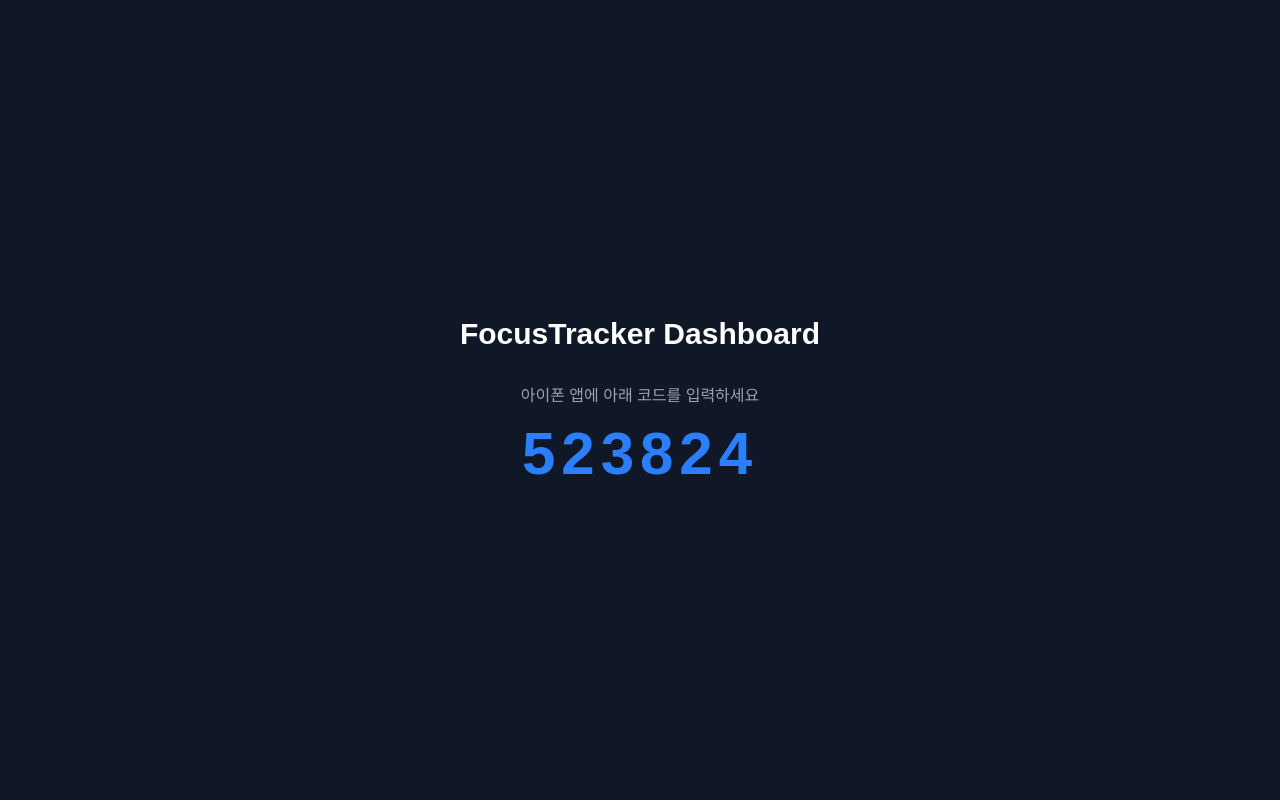
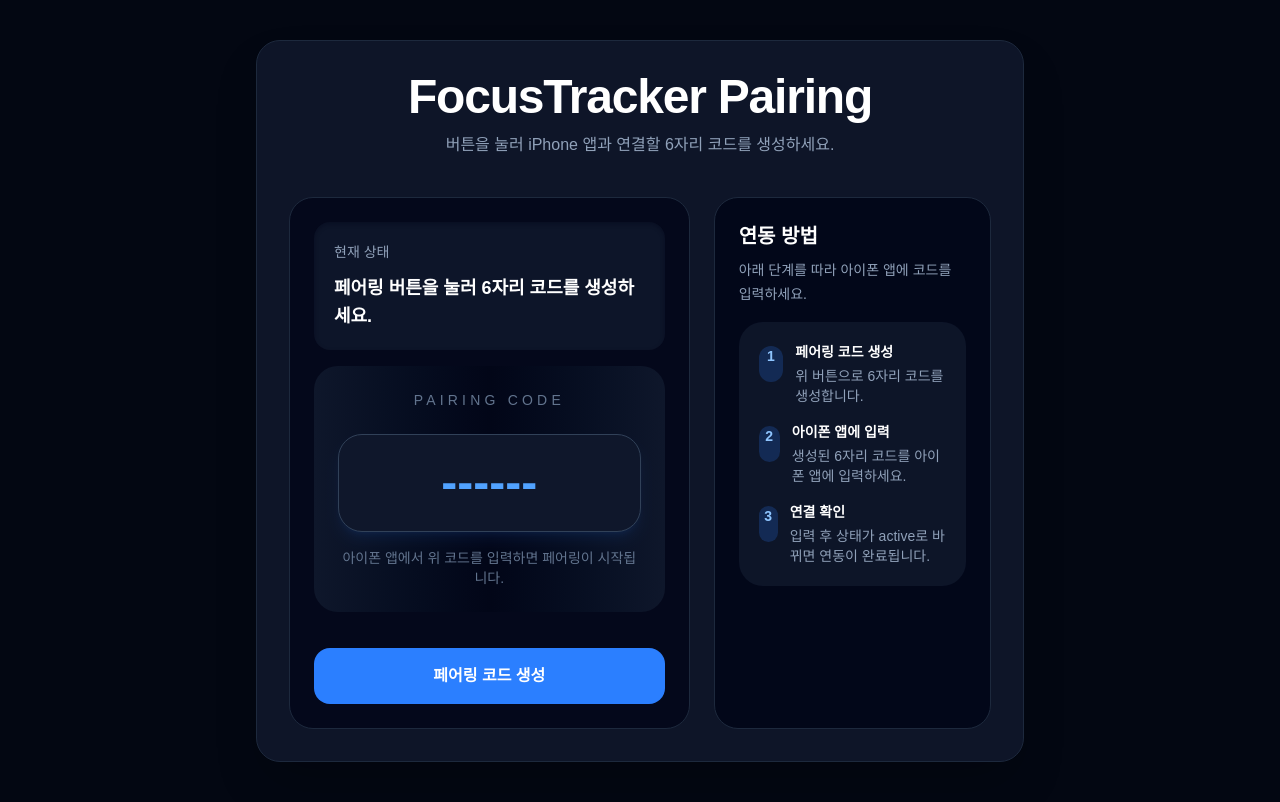
Before and after one commit to rla-wlxo/my-focus-app, a Next.js app: page /tracker in a window 1280 px wide. Built offline with nearby package versions, Linux system fonts and the light colour scheme.

Commit message:
pairing page add

```diff
--- a/src/app/tracker/page.tsx
+++ b/src/app/tracker/page.tsx
@@ -1,66 +1,141 @@
 'use client';
 
 import { useState, useEffect } from 'react';
-import { PairingData } from '../../types/tracker';
+import { PairingData, PairingResponse } from '../../types/tracker';
 
 export default function TrackerPage() {
   const [code, setCode] = useState<string>('');
   const [data, setData] = useState<PairingData | null>(null);
+  const [loading, setLoading] = useState(false);
+  const [statusMessage, setStatusMessage] = useState('페어링 버튼을 눌러 6자리 코드를 생성하세요.');
 
-  // 1. 초기 코드 생성
-// 1. 초기 코드 생성 전용
-useEffect(() => {
-    const fetchCode = async () => {
+  const generateCode = async () => {
+    setLoading(true);
+    setStatusMessage('코드를 생성 중입니다...');
+    setData(null);
+
     try {
       const res = await fetch('/api/pair/generate');
-            const json = await res.json();
-            if (json.pairingCode) {
-                setCode(json.pairingCode); // 여기서 code가 설정됩니다.
+      const json: PairingResponse = await res.json();
+      if (json?.pairingCode) {
+        setCode(json.pairingCode);
+        setStatusMessage('아이폰 앱에서 아래 6자리 코드를 입력하세요.');
+      } else {
+        setStatusMessage('코드 생성에 실패했습니다. 다시 시도해주세요.');
       }
     } catch (err) {
-            console.error("코드 생성 실패:", err);
+      console.error('코드 생성 실패:', err);
+      setStatusMessage('코드 생성에 실패했습니다. 인터넷 연결을 확인하세요.');
+    } finally {
+      setLoading(false);
     }
   };
-    fetchCode();
-}, []);
 
-// 2. 실시간 상태 폴링 (code가 변할 때만 작동)
   useEffect(() => {
-    // 🚀 중요: code가 빈 문자열('')이면 서버에 요청하지 않도록 방어막을 칩니다.
     if (!code) return;
 
     const interval = setInterval(async () => {
       try {
         const res = await fetch(`/api/pair/status?code=${code}`);
-            if (res.ok) {
+        if (!res.ok) return;
+
         const json = await res.json();
         setData(json);
-            }
       } catch (err) {
-            console.error("데이터 가져오기 실패:", err);
+        console.error('상태 확인 실패:', err);
       }
     }, 2000);
 
     return () => clearInterval(interval);
-}, [code]); // code가 생성되는 순간 이 useEffect가 감지해서 돌아갑니다.
+  }, [code]);
+
+  const isWaiting = !!code && (!data || data.status === 'waiting');
+  const isPaired = !!data && data.status === 'active';
+
   return (
-    <main className="flex flex-col items-center justify-center min-h-screen bg-gray-900 text-white">
-      <h1 className="text-3xl font-bold mb-8">FocusTracker Dashboard</h1>
+    <main className="flex min-h-screen bg-gray-950 text-white px-4 py-10 sm:px-6">
+      <div className="mx-auto w-full max-w-3xl rounded-3xl border border-slate-800 bg-slate-900/95 p-8 shadow-2xl backdrop-blur-xl">
+        <div className="mb-10 text-center">
+          <h1 className="text-4xl font-extrabold tracking-tight text-white sm:text-5xl">FocusTracker Pairing</h1>
+          <p className="mt-3 text-sm text-slate-400 sm:text-base">버튼을 눌러 iPhone 앱과 연결할 6자리 코드를 생성하세요.</p>
+        </div>
 
-      {(!data || data.heartRate === 0) ? (
-        <div className="text-center">
-          <p className="text-gray-400 mb-4">아이폰 앱에 아래 코드를 입력하세요</p>
-          <span className="text-6xl font-black tracking-widest text-blue-500">{code}</span>
+        <div className="grid gap-6 lg:grid-cols-[1.3fr_0.9fr]">
+          <section className="rounded-3xl border border-slate-800 bg-slate-950/80 p-6">
+            <div className="flex flex-col gap-4">
+              <div className="rounded-2xl bg-slate-900/90 p-5 shadow-inner shadow-slate-950/40">
+                <p className="text-sm text-slate-400">현재 상태</p>
+                <p className="mt-3 text-lg font-semibold text-white">{statusMessage}</p>
               </div>
-      ) : (
-        <div className="text-center">
-          <p className="text-green-400 mb-2">● 실시간 연결 중</p>
-          <div className="flex items-baseline gap-2">
-            <span className="text-9xl font-black">{data.heartRate}</span>
-            <span className="text-3xl text-gray-500">BPM</span>
+
+              <div className="rounded-3xl bg-gradient-to-r from-slate-900 via-slate-950 to-slate-900 p-6 text-center">
+                <p className="text-sm uppercase tracking-[0.3em] text-slate-500">Pairing Code</p>
+                <div className="mt-6 flex items-center justify-center gap-3 rounded-3xl border border-slate-700 bg-slate-900 px-5 py-6 text-5xl font-black text-blue-400 shadow-lg shadow-blue-500/10">
+                  {code || '------'}
+                </div>
+                <p className="mt-4 text-sm text-slate-500">아이폰 앱에서 위 코드를 입력하면 페어링이 시작됩니다.</p>
+              </div>
+
+              <button
+                type="button"
+                onClick={generateCode}
+                disabled={loading}
+                className="mt-5 w-full rounded-2xl bg-blue-500 px-5 py-4 text-base font-semibold text-white transition hover:bg-blue-400 disabled:cursor-not-allowed disabled:bg-slate-700"
+              >
+                {loading ? '생성 중...' : code ? '다시 코드 생성' : '페어링 코드 생성'}
+              </button>
+            </div>
+          </section>
+
+          <aside className="rounded-3xl border border-slate-800 bg-slate-950/90 p-6">
+            <div className="space-y-4">
+              <div>
+                <h2 className="text-xl font-semibold text-white">연동 방법</h2>
+                <p className="mt-2 text-sm leading-6 text-slate-400">아래 단계를 따라 아이폰 앱에 코드를 입력하세요.</p>
+              </div>
+
+              <div className="space-y-4 rounded-3xl bg-slate-900/90 p-5 text-sm text-slate-300">
+                <div className="flex items-start gap-3">
+                  <div className="mt-1 h-9 w-9 rounded-2xl bg-blue-500/20 text-center text-sm font-bold text-blue-300">1</div>
+                  <div>
+                    <p className="font-semibold text-white">페어링 코드 생성</p>
+                    <p className="mt-1 text-slate-400">위 버튼으로 6자리 코드를 생성합니다.</p>
                   </div>
                 </div>
+                <div className="flex items-start gap-3">
+                  <div className="mt-1 h-9 w-9 rounded-2xl bg-blue-500/20 text-center text-sm font-bold text-blue-300">2</div>
+                  <div>
+                    <p className="font-semibold text-white">아이폰 앱에 입력</p>
+                    <p className="mt-1 text-slate-400">생성된 6자리 코드를 아이폰 앱에 입력하세요.</p>
+                  </div>
+                </div>
+                <div className="flex items-start gap-3">
+                  <div className="mt-1 h-9 w-9 rounded-2xl bg-blue-500/20 text-center text-sm font-bold text-blue-300">3</div>
+                  <div>
+                    <p className="font-semibold text-white">연결 확인</p>
+                    <p className="mt-1 text-slate-400">입력 후 상태가 active로 바뀌면 연동이 완료됩니다.</p>
+                  </div>
+                </div>
+              </div>
+
+              {isWaiting && (
+                <div className="rounded-3xl border border-emerald-500/20 bg-emerald-500/5 p-4 text-sm text-emerald-200">
+                  <p className="font-semibold text-emerald-100">대기 중...</p>
+                  <p className="mt-1 text-slate-400">아이폰 앱에서 코드를 입력하면 자동으로 연결됩니다.</p>
+                </div>
               )}
+
+              {isPaired && data && (
+                <div className="rounded-3xl border border-emerald-500/20 bg-emerald-500/10 p-4 text-sm text-emerald-100">
+                  <p className="font-semibold text-emerald-200">연결 완료!</p>
+                  <p className="mt-2 text-3xl font-black text-white">{data.heartRate}</p>
+                  <p className="text-slate-400">현재 심박수</p>
+                </div>
+              )}
+            </div>
+          </aside>
+        </div>
+      </div>
     </main>
   );
 }
```
Lines whose indentation alone changed are shown as unchanged.
